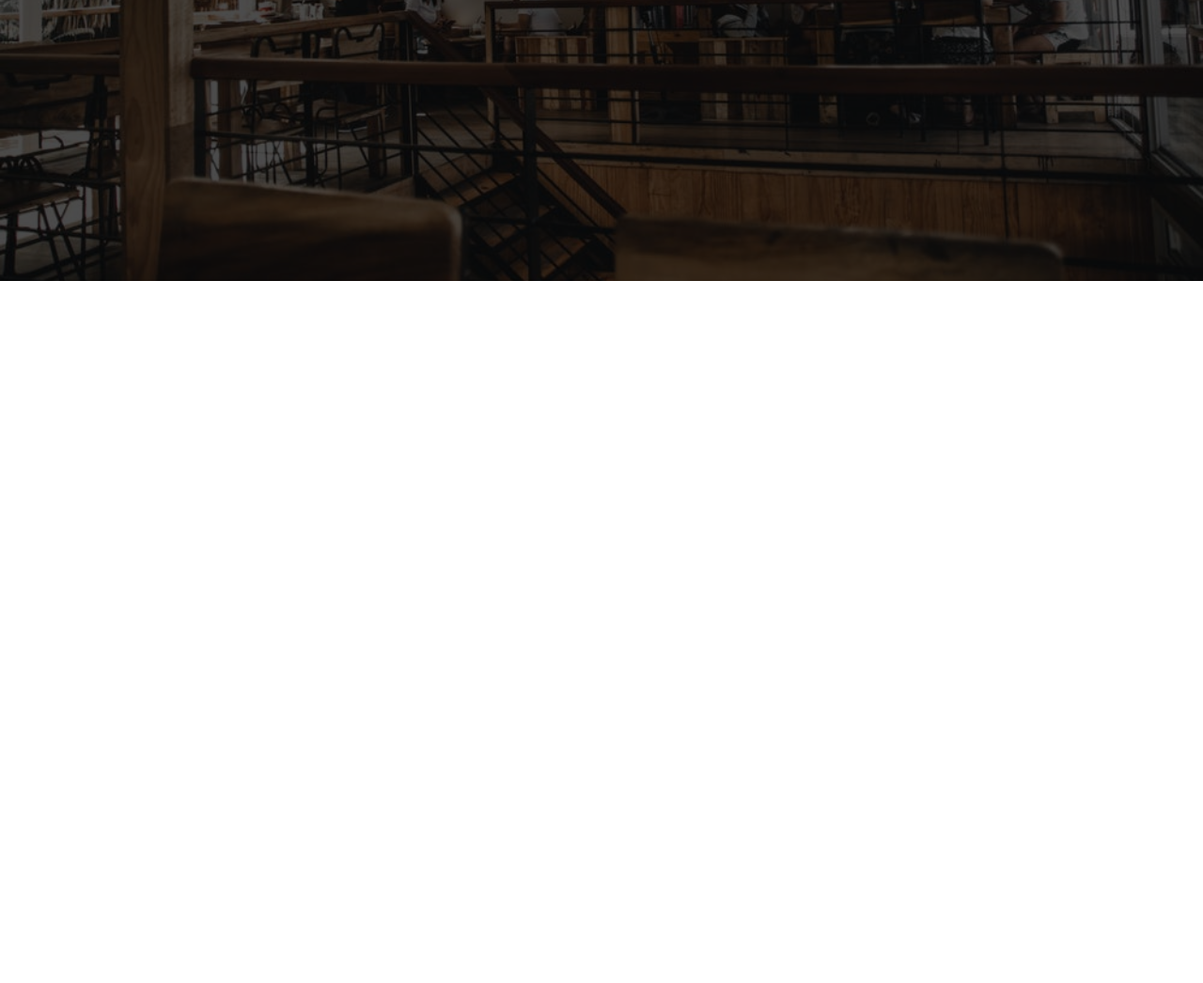
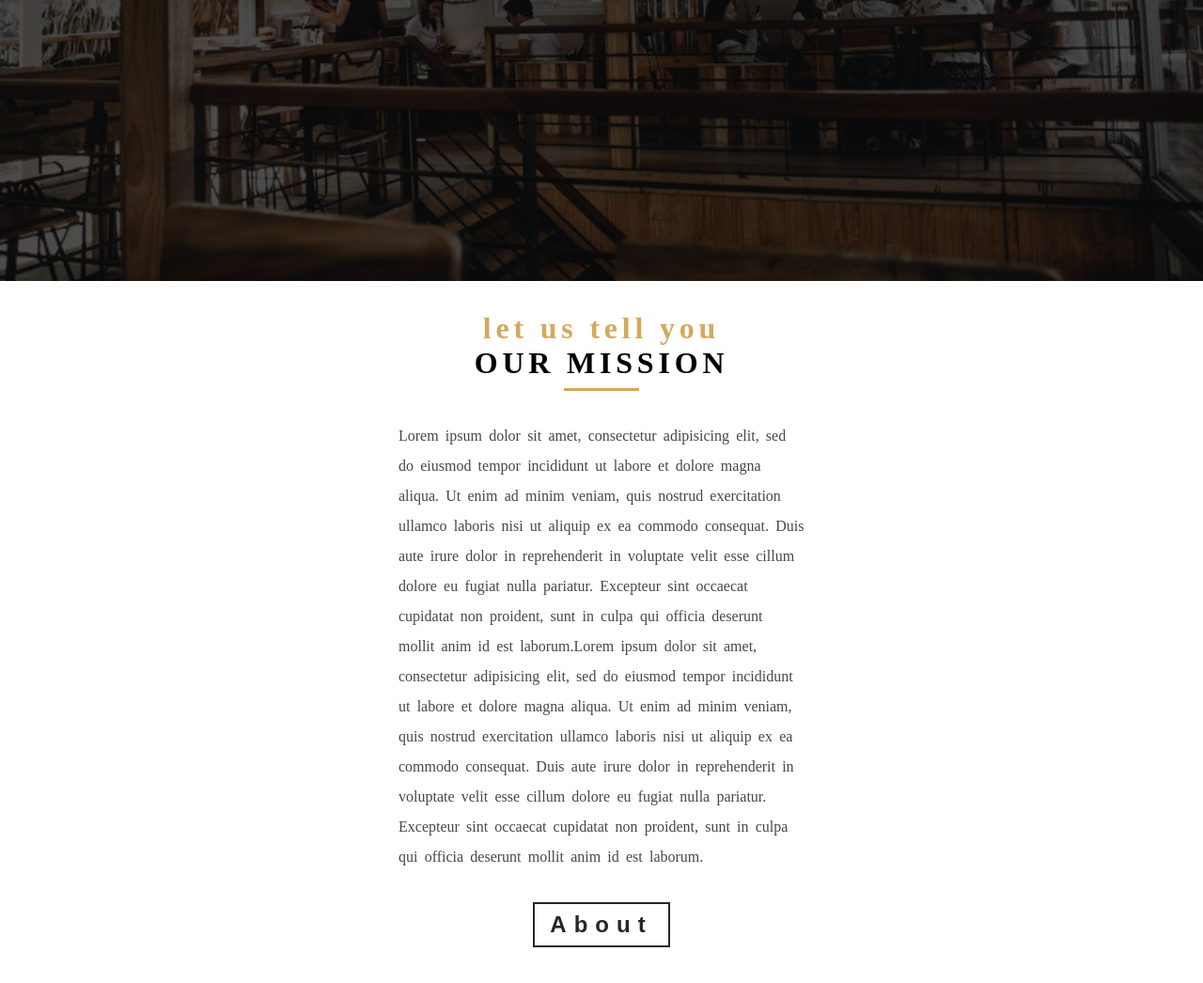
Before and after one commit to Abderrahmenla/Eatery-food, a Gatsby site: page / in a window 1280 px wide. Shown: the part 500-1546 px from the top of the page at 94% size. Before the commit the page ends 800 px from the top, so only its background shows below. Built offline with nearby package versions, Linux system fonts and the light colour scheme; Gatsby itself is replaced by a stand-in of ours.

Commit message:
quick info section

```diff
--- a/src/components/HomePageComponent/QuickInfo.js
+++ b/src/components/HomePageComponent/QuickInfo.js
@@ -1,7 +1,53 @@
 import React, { Component } from "react"
+import { Section, Title, SectionButton } from "../../utils"
+import styled from "styled-components"
+import { Link } from "gatsby"
+import { styles } from "../../utils"
 
 export default class QuickInfo extends Component {
   render() {
-    return <div>MyComponent</div>
+    return (
+      <Section>
+        <Title message="let us tell you " title="our mission"></Title>
+        <QuickInfoWrapper>
+          <p className="text">
+            {" "}
+            Lorem ipsum dolor sit amet, consectetur adipisicing elit, sed do
+            eiusmod tempor incididunt ut labore et dolore magna aliqua. Ut enim
+            ad minim veniam, quis nostrud exercitation ullamco laboris nisi ut
+            aliquip ex ea commodo consequat. Duis aute irure dolor in
+            reprehenderit in voluptate velit esse cillum dolore eu fugiat nulla
+            pariatur. Excepteur sint occaecat cupidatat non proident, sunt in
+            culpa qui officia deserunt mollit anim id est laborum.Lorem ipsum
+            dolor sit amet, consectetur adipisicing elit, sed do eiusmod tempor
+            incididunt ut labore et dolore magna aliqua. Ut enim ad minim
+            veniam, quis nostrud exercitation ullamco laboris nisi ut aliquip ex
+            ea commodo consequat. Duis aute irure dolor in reprehenderit in
+            voluptate velit esse cillum dolore eu fugiat nulla pariatur.
+            Excepteur sint occaecat cupidatat non proident, sunt in culpa qui
+            officia deserunt mollit anim id est laborum.{" "}
+          </p>
+          <Link to="/about/" style={{ textDecoration: "none" }}>
+            <SectionButton style={{ margin: "2rem auto" }}>about</SectionButton>
+          </Link>
+        </QuickInfoWrapper>
+      </Section>
+    )
   }
 }
+
+const QuickInfoWrapper = styled.div`
+  width: 90%;
+  margin: 2rem auto;
+  .text {
+    line-height: 2rem;
+    color: ${styles.colors.mainGrey};
+    word-spacing: 0.2rem;
+  }
+  @media (min-width: 768px) {
+    width: 70%;
+  }
+  @media (min-width: 992px) {
+    width: 60%;
+  }
+`
--- a/src/pages/index.js
+++ b/src/pages/index.js
@@ -3,6 +3,7 @@ import Layout from "../components/layout"
 import SEO from "../components/seo"
 import { HomeHeader, Banner, BannerButton } from "../utils"
 import img from "../images/bcg/homeBcg.jpeg"
+import QuickInfo from "../components/HomePageComponent/QuickInfo"
 
 const IndexPage = () => (
   <Layout>
@@ -12,6 +13,7 @@ const IndexPage = () => (
         <BannerButton style={{ margin: "2rem auto" }}>menu</BannerButton>
       </Banner>
     </HomeHeader>
+    <QuickInfo />
   </Layout>
 )
 
--- a/src/utils/Button.js
+++ b/src/utils/Button.js
@@ -19,4 +19,12 @@ const BannerButton = styled.button`
     cursor: pointer;
   }
 `
-export { BannerButton }
+const SectionButton = styled(BannerButton)`
+  color: ${styles.colors.mainBlack};
+  ${styles.border({ color: `${styles.colors.mainBlack}` })};
+  &:hover {
+    background: ${styles.colors.mainBlack};
+    color: ${styles.colors.mainYellow};
+  }
+`
+export { BannerButton, SectionButton }
--- /dev/null
+++ b/src/utils/Section.js
@@ -0,0 +1,7 @@
+import styled from "styled-components"
+
+export const Section = styled.section`
+  padding: 2rem 0;
+  width: 90vh;
+  margin: 0 auto;
+`
--- /dev/null
+++ b/src/utils/Title.js
@@ -0,0 +1,39 @@
+import React from "react"
+import styled from "styled-components"
+import { styles } from "../utils"
+
+export function Title({ title, message }) {
+  return (
+    <TitleWrapper>
+      <h3 className="message">{message}</h3>
+      <h1 className="title">{title}</h1>
+      <div className="underline" />
+    </TitleWrapper>
+  )
+}
+
+Title.defaultProps = {
+  message: "our message",
+  title: "our title",
+}
+
+const TitleWrapper = styled.div`
+  text-align: center;
+  .message {
+    ${styles.textSlander};
+    ${styles.letterSpacing({ spacing: "0.3rem" })};
+    font-size: 2rem;
+    color: ${styles.colors.mainYellow};
+  }
+  .title {
+    ${styles.letterSpacing({ spacing: "0.3rem" })};
+    font-size: 2rem;
+    text-transform: uppercase;
+  }
+  .underline {
+    width: 5rem;
+    height: 0.2rem;
+    background: ${styles.colors.mainYellow};
+    margin: 0.5rem auto;
+  }
+`
--- a/src/utils/index.js
+++ b/src/utils/index.js
@@ -1,5 +1,17 @@
 import * as styles from "./styles"
 import { HomeHeader, PageHeader } from "./Header"
 import { Banner } from "./Banner"
-import { BannerButton } from "./Button"
-export { styles, HomeHeader, PageHeader, Banner, BannerButton }
+import { BannerButton, SectionButton } from "./Button"
+import { Section } from "./Section"
+import { Title } from "./Title"
+
+export {
+  styles,
+  HomeHeader,
+  PageHeader,
+  Banner,
+  BannerButton,
+  Section,
+  Title,
+  SectionButton,
+}
```
Also changed, not shown: src/components/Globals/Title.js (deleted).
